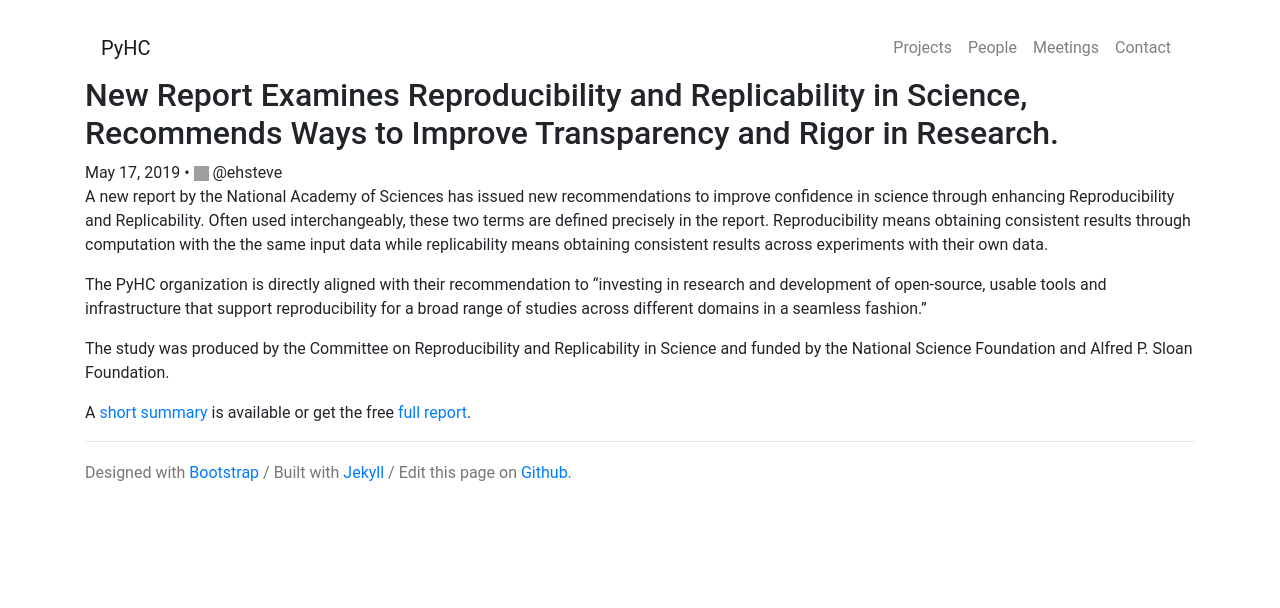
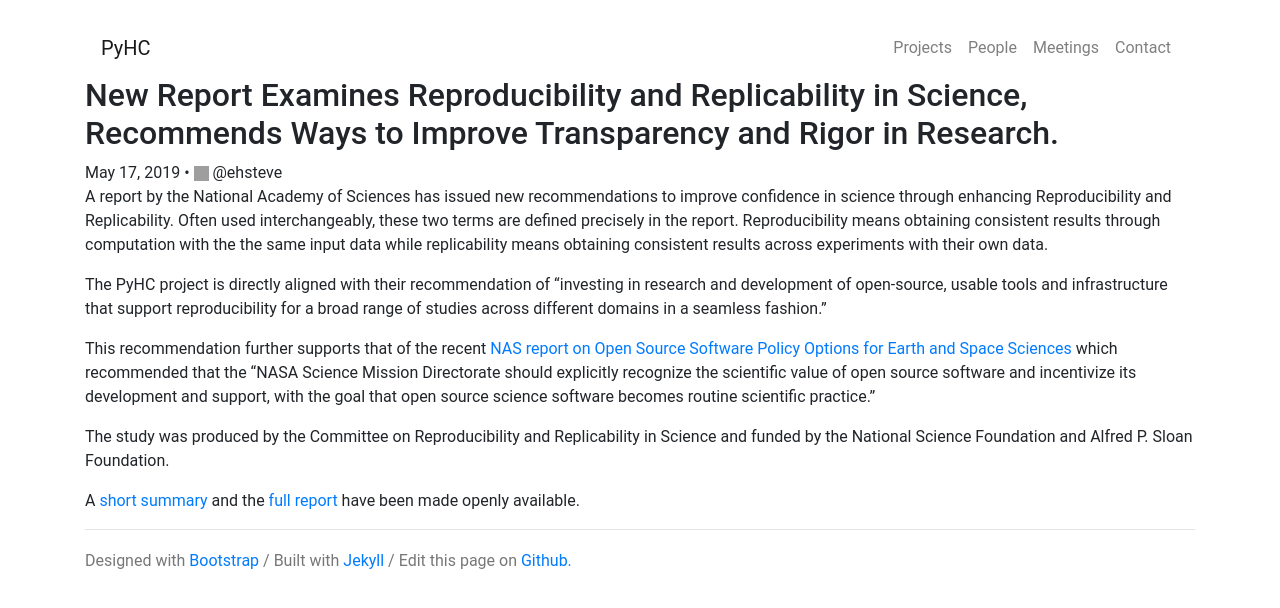
Before and after one commit to heliophysicsPy/heliophysicsPy.github.io, a Jekyll site: the page built from _posts/2019-05-17-nas-Reproduce-and-Replicate-in-Science.markdown, in a window 1280 px wide. Shown: the top 608 px of the page. Built offline with Jekyll 4.4.1, drawn with Linux system fonts in a browser that asks for light colours; nearby versions of some CDN libraries; grey boxes are pictures that could not be loaded.

Commit message:
update based on feedback

```diff
--- a/_posts/2019-05-17-nas-Reproduce-and-Replicate-in-Science.markdown
+++ b/_posts/2019-05-17-nas-Reproduce-and-Replicate-in-Science.markdown
@@ -4,17 +4,20 @@ title: "New Report Examines Reproducibility and Replicability in Science, Recomm
 author: ehsteve
 ---
 
-A new report by the National Academy of Sciences has issued new recommendations to improve confidence in science
+A report by the National Academy of Sciences has issued new recommendations to improve confidence in science
 through enhancing Reproducibility and Replicability. Often used interchangeably, these two terms are defined
 precisely in the report. Reproducibility means obtaining consistent results through computation with the the same
 input data while replicability means obtaining consistent results across experiments with their own data.
 
-The PyHC organization is directly aligned with their recommendation to "investing in research and development of open-source,
+The PyHC project is directly aligned with their recommendation of "investing in research and development of open-source,
 usable tools and infrastructure that support reproducibility for a broad range of studies across
 different domains in a seamless fashion."
+
+This recommendation further supports that of the recent [NAS report on Open Source Software Policy Options for Earth and Space Sciences](https://www.nap.edu/catalog/25217/open-source-software-policy-options-for-nasa-earth-and-space-sciences)
+which recommended that the "NASA Science Mission Directorate should explicitly recognize the scientific value of open source software and incentivize its development and support, with the goal that open source science software becomes routine scientific practice."
 
 The study was produced by the Committee on Reproducibility and Replicability in Science and funded by
 the National Science Foundation and Alfred P. Sloan Foundation.
 
-A [short summary](http://www8.nationalacademies.org/onpinews/newsitem.aspx?RecordID=25303) is available or
-get the free [full report](https://www.nap.edu/catalog/25303/reproducibility-and-replicability-in-science).
+A [short summary](http://www8.nationalacademies.org/onpinews/newsitem.aspx?RecordID=25303) and
+the [full report](https://www.nap.edu/catalog/25303/reproducibility-and-replicability-in-science) have been made openly available.
```
